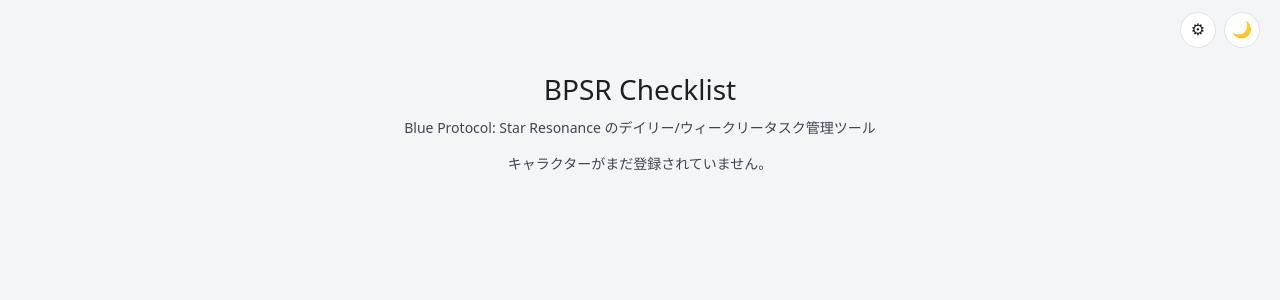
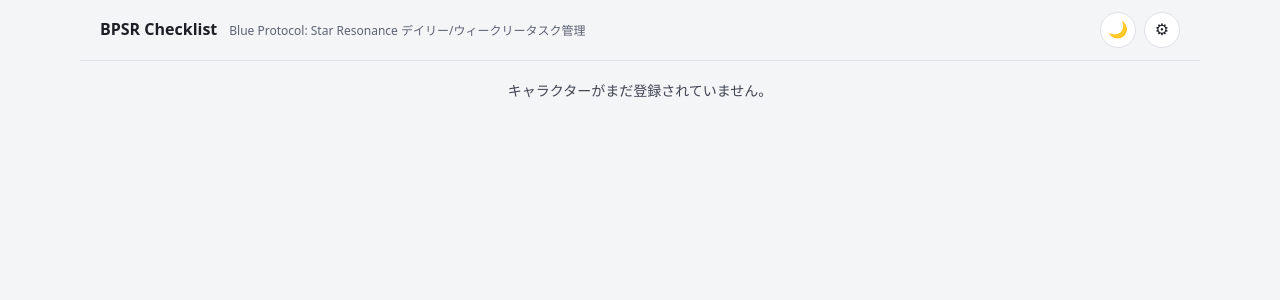
Before and after one commit to TenTakano/bpsr-checklist, a React (Vite) app: page / in a window 1280 px wide. Shown: the top 300 px of the page. Built offline with nearby package versions, Linux system fonts and the light colour scheme.

Commit message:
[40] アプリシェルとヘッダーの刷新 (Part 2/4)
Refs #40

```diff
--- a/src/App.css
+++ b/src/App.css
@@ -6,14 +6,43 @@
 
 .app-header {
   display: flex;
-  justify-content: flex-end;
+  align-items: center;
+  justify-content: space-between;
+  gap: var(--space-4);
+  width: 100%;
+  max-width: var(--content-max-width);
+  margin: 0 auto;
   padding: var(--space-3) var(--space-5);
+  border-bottom: 1px solid var(--border);
+}
+
+.app-header-titles {
+  display: flex;
+  align-items: baseline;
+  gap: var(--space-3);
+  min-width: 0;
+}
+
+.app-header-titles h1 {
+  font-size: var(--font-size-lg);
+  font-weight: 700;
+  margin: 0;
+  white-space: nowrap;
+}
+
+.app-header-subtitle {
+  color: var(--text-muted);
+  font-size: var(--font-size-sm);
+  white-space: nowrap;
+  overflow: hidden;
+  text-overflow: ellipsis;
 }
 
 .app-header-actions {
   display: flex;
   align-items: center;
   gap: var(--space-2);
+  flex-shrink: 0;
 }
 
 .theme-toggle {
@@ -55,23 +84,27 @@
 }
 
 .status-banner {
-  margin: 0 var(--space-5) var(--space-3);
+  display: flex;
+  align-items: center;
+  gap: var(--space-2);
+  width: 100%;
   padding: var(--space-3) var(--space-4);
   border-radius: var(--radius-md);
   border: 1px solid var(--danger-border);
   background: var(--danger-bg);
   color: var(--danger-text);
+  box-shadow: var(--shadow-sm);
 }
 
 .app-layout {
   flex: 1;
+  width: 100%;
+  max-width: var(--content-max-width);
+  margin: 0 auto;
   display: flex;
   flex-direction: column;
-  align-items: center;
-  justify-content: flex-start;
-  min-height: 100svh;
-  gap: var(--space-4);
-  padding: 0 var(--space-5);
+  gap: var(--space-6);
+  padding: var(--space-5);
 }
 
 .modal-overlay {
@@ -147,10 +180,6 @@
   align-items: center;
   gap: var(--space-2);
   padding: var(--space-1) 0;
-}
-
-.app-intro {
-  text-align: center;
 }
 
 .matrix-view {
--- a/src/App.tsx
+++ b/src/App.tsx
@@ -20,16 +20,13 @@
     <StoreProvider>
       <div className="app-shell">
         <header className="app-header">
+          <div className="app-header-titles">
+            <h1>BPSR Checklist</h1>
+            <p className="app-header-subtitle">
+              Blue Protocol: Star Resonance デイリー/ウィークリータスク管理
+            </p>
+          </div>
           <div className="app-header-actions">
-            <button
-              type="button"
-              ref={openButtonRef}
-              className="settings-toggle"
-              onClick={() => setIsSettingsOpen(true)}
-              aria-label="設定を開く"
-            >
-              ⚙
-            </button>
             <button
               type="button"
               className="theme-toggle"
@@ -42,17 +39,19 @@
             >
               {theme === 'dark' ? '☀' : '🌙'}
             </button>
+            <button
+              type="button"
+              ref={openButtonRef}
+              className="settings-toggle"
+              onClick={() => setIsSettingsOpen(true)}
+              aria-label="設定を開く"
+            >
+              ⚙
+            </button>
           </div>
         </header>
-        <StatusBanner />
         <main className="app-layout">
-          <header className="app-intro">
-            <h1>BPSR Checklist</h1>
-            <p>
-              Blue Protocol: Star Resonance
-              のデイリー/ウィークリータスク管理ツール
-            </p>
-          </header>
+          <StatusBanner />
           <MatrixView />
         </main>
         {isSettingsOpen && <SettingsModal onClose={closeSettings} />}
--- a/src/components/StatusBanner.tsx
+++ b/src/components/StatusBanner.tsx
@@ -8,8 +8,9 @@
   }
 
   return (
-    <p role="alert" className="status-banner">
-      <span aria-hidden="true">⚠</span> {message}
-    </p>
+    <div role="alert" className="status-banner">
+      <span aria-hidden="true">⚠</span>
+      <span>{message}</span>
+    </div>
   )
 }
--- a/src/index.css
+++ b/src/index.css
@@ -5,6 +5,8 @@
   --space-4: 16px;
   --space-5: 20px;
   --space-6: 24px;
+
+  --content-max-width: 1080px;
 
   --radius-sm: 4px;
   --radius-md: 8px;
```
